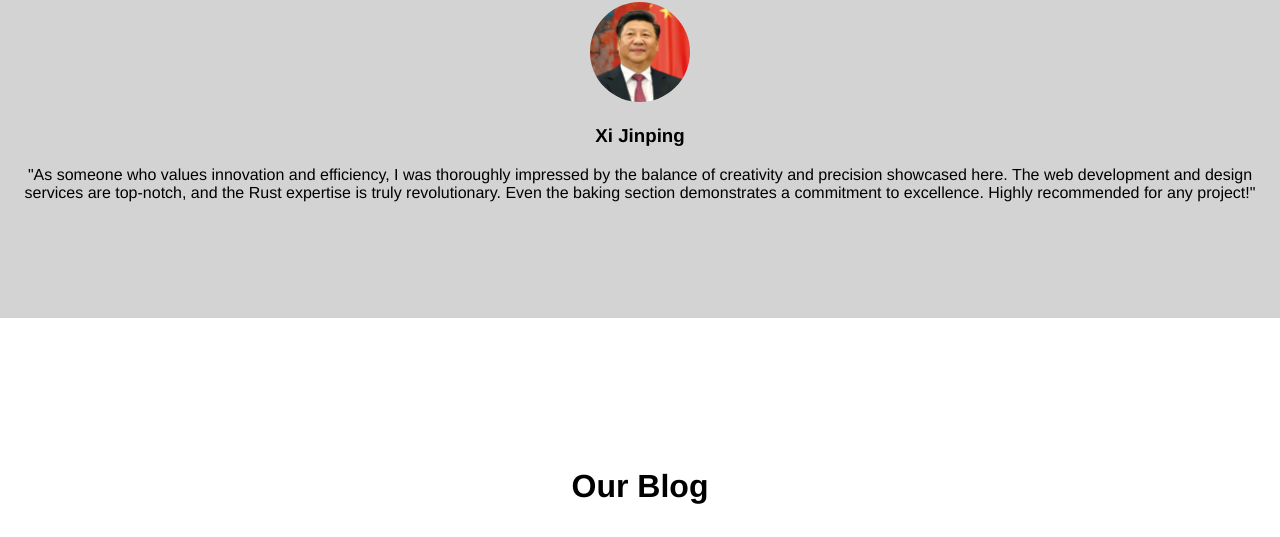
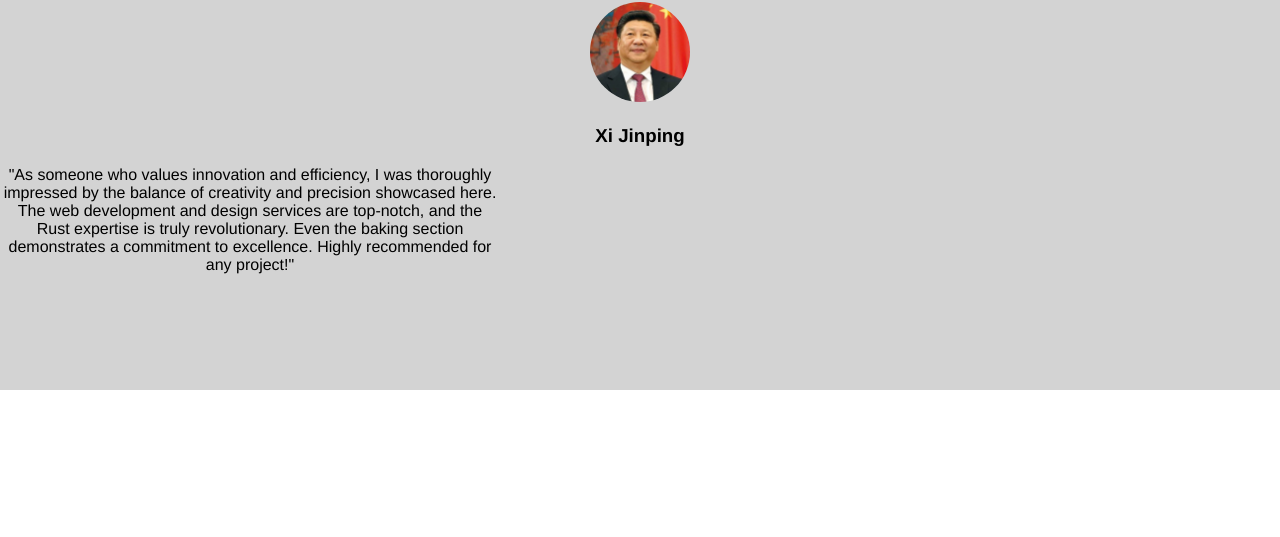
Before and after one commit to LarsCheron/portfolio, a plain HTML site: page index.html in a window 1280 px wide. Shown: the part 3280-3817 px from the top of the page. Drawn offline with Linux system fonts and the light colour scheme.

Commit message:
Final push4

```diff
--- a/index.html
+++ b/index.html
@@ -103,7 +103,7 @@ Delving into low-level programming to create efficient, hardware-optimized solut
         <div class="testimonialtext">
           <img class="roundsmall" src="proxy-image2.jpeg" alt="">
           <h3>Xi Jinping</h3>
-          <p>"As someone who values innovation and efficiency, I was thoroughly impressed by the balance of creativity and precision showcased here. The web development and design services are top-notch, and the Rust expertise is truly revolutionary. Even the baking section demonstrates a commitment to excellence. Highly recommended for any project!"</p>
+          <p class="smol">"As someone who values innovation and efficiency, I was thoroughly impressed by the balance of creativity and precision showcased here. The web development and design services are top-notch, and the Rust expertise is truly revolutionary. Even the baking section demonstrates a commitment to excellence. Highly recommended for any project!"</p>
 
 
         </div>
--- a/style.css
+++ b/style.css
@@ -125,7 +125,10 @@ nav span{
 }
 }
 
-
+.smol{
+  width: 80%;
+  max-width: 500px;
+}
 
 
 @media (max-width: 1253px) {
```
